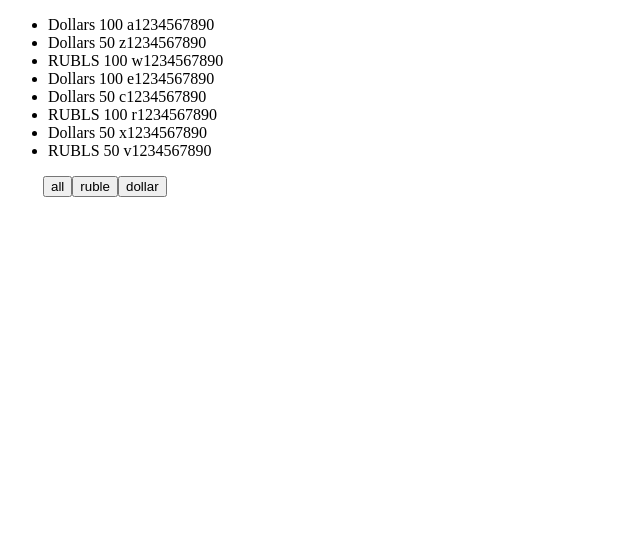
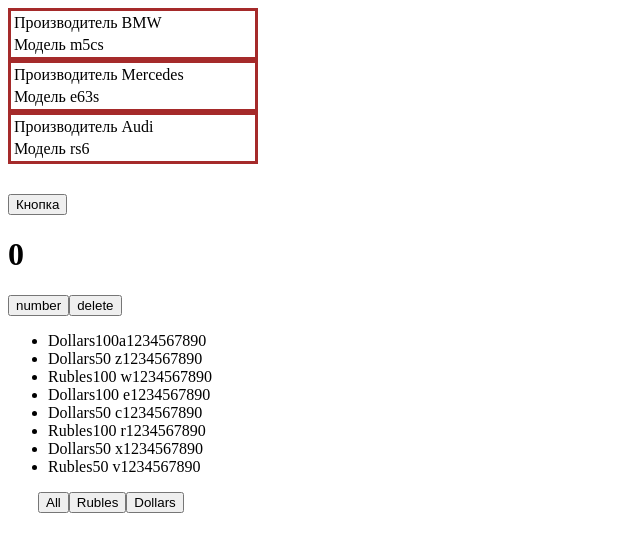
Before and after one commit to NatKhomich/microtask, a React (Create React App) app: page / in a window 1280 px wide. Shown: the top 552 px of the page, without its empty margins (0-640 px from the left). Built offline with nearby package versions, Linux system fonts and the light colour scheme.

Commit message:
microtask 1 week

```diff
--- a/src/App.tsx
+++ b/src/App.tsx
@@ -1,107 +1,30 @@
 import React, {useState} from 'react';
 import './App.css';
-/*import Button from "./button/Button";
-import UseState from "./useState/UseState";*/
+import Filter from './filter/Filter';
+import NewComponent from "./map/NewComponent";
+import UseState from './useState/UseState';
+import Button from './button/Button';
 
-/*import NewComponent from "./map/NewComponent";*/
 
-type FilterPropsType = 'all' | 'RUBLS' | 'Dollars'
 
 function App() {
-    //map---------------------------------------------------------
-    /*const students = [ //map
-        {id: 1, name: "James", age: 8},
-        {id: 3, name: "John", age: 28},
-        {id: 4, name: "Michael", age: 38},
-        {id: 5, name: "William", age: 48},
-        {id: 6, name: "David", age: 58},
-        {id: 7, name: "Richard", age: 68},
-        {id: 8, name: "Joseph", age: 78},
-        {id: 9, name: "Thomas", age: 88},
-        {id: 10, name: "Charles", age: 98},
-        {id: 11, name: "Christopher", age: 100},
-    ]*/
-    /*const topCars = [ //map
+
+    const topCars = [ //map
         {manufacturer:'BMW', model:'m5cs'},
         {manufacturer:'Mercedes', model:'e63s'},
         {manufacturer:'Audi', model:'rs6'}
     ]
 
-    return (
-        <div className="App">
-            <NewComponent topCars={topCars}/>
-        </div>
-    );*/
-    //------------------------------------------------------------
-
-    //button------------------------------------------------------
-    /*const Button1Foo = (subscriber:string, age:number) => {
-        console.log(subscriber,age)
-    }
-    const Button2Foo = (subscriber:string) => {
+    const Button1 = (subscriber: string) => {
         console.log(subscriber)
-    }
-    const Button3Foo = () => {
-        console.log('Im Stupid Button')
     }
 
     return (
-        <div className='App'>
-            <Button name={'MyYouTubeChanel - 1'} callBack={()=> Button1Foo('Im Vasya', 21)}/>
-            <Button name={'MyYouTubeChanel - 2'} callBack={()=>Button2Foo('Im Alex')}/>
-            <Button name={'Stupid Button'} callBack={Button3Foo}/>
-        </div>
-            );*/
-    //------------------------------------------------------------
-
-    //useState----------------------------------------------------
-    /*return(
-        <UseState />
-    )*/
-    //------------------------------------------------------------
-    const [money, setMoney] = useState([
-        { banknots: 'Dollars', value: 100, number: ' a1234567890' },
-        { banknots: 'Dollars', value: 50, number: ' z1234567890' },
-        { banknots: 'RUBLS', value: 100, number: ' w1234567890' },
-        { banknots: 'Dollars', value: 100, number: ' e1234567890' },
-        { banknots: 'Dollars', value: 50, number: ' c1234567890' },
-        { banknots: 'RUBLS', value: 100, number: ' r1234567890' },
-        { banknots: 'Dollars', value: 50, number: ' x1234567890' },
-        { banknots: 'RUBLS', value: 50, number: ' v1234567890' },
-    ])
-
-    const [filter, setFilter] = useState<FilterPropsType>('all')
-
-    let currentMoney = money
-
-    if (filter ==='Dollars') {
-        currentMoney = money.filter(filterMoney => filterMoney.banknots === 'Dollars')
-    } else if (filter ==='RUBLS') {
-        currentMoney = money.filter(filterMoney => filterMoney.banknots === 'RUBLS')
-    }
-
-    const onClickFilterHandler = (nameButton: FilterPropsType) => {
-        setFilter(nameButton)
-    }
-
-    return(
         <>
-        <ul>
-            {currentMoney.map((objFromMoneyArr,index) => {
-                return(
-                    <li key={index}>
-                        <span> {objFromMoneyArr.banknots} </span>
-                        <span> {objFromMoneyArr.value} </span>
-                        <span> {objFromMoneyArr.number} </span>
-                    </li>
-                )
-            })}
-        </ul>
-            <div style={{marginLeft: '35px'}}>
-        <button onClick={()=> onClickFilterHandler('all')}> all </button>
-        <button onClick={()=> onClickFilterHandler('RUBLS')}> ruble </button>
-        <button onClick={()=> onClickFilterHandler('Dollars')}> dollar </button>
-            </div>
+            <NewComponent topCars={topCars}/>
+            <Button name={'Кнопка'} callBack={()=>Button1('Im Natalia')} />
+            <UseState />
+            <Filter />
         </>
     )
 }
--- a/src/button/Button.tsx
+++ b/src/button/Button.tsx
@@ -10,7 +10,7 @@
         props.callBack() //кнопка обрабатывает нажатие
     }
     return (
-        <div>
+        <div style={{marginTop: '30px'}}>
             <button onClick={onClickHandler}> {props.name} </button>
         </div>
     );
--- /dev/null
+++ b/src/filter/Filter.tsx
@@ -0,0 +1,55 @@
+import React, {useState} from 'react';
+import button from '../button/Button';
+
+type FilterPropsType = 'All' | 'Rubles' | 'Dollars'
+
+const Filter = () => {
+    const [money, setMoney] = useState([
+        {banknotes: 'Dollars', value: 100, number: 'a1234567890'},
+        {banknotes: 'Dollars', value: 50, number: ' z1234567890'},
+        {banknotes: 'Rubles', value: 100, number: ' w1234567890'},
+        {banknotes: 'Dollars', value: 100, number: ' e1234567890'},
+        {banknotes: 'Dollars', value: 50, number: ' c1234567890'},
+        {banknotes: 'Rubles', value: 100, number: ' r1234567890'},
+        {banknotes: 'Dollars', value: 50, number: ' x1234567890'},
+        {banknotes: 'Rubles', value: 50, number: ' v1234567890'},
+    ])
+
+    const [filter, setFilter] = useState<FilterPropsType>( 'All')
+
+    let currentMoney = money
+
+    if (filter==='Rubles') {
+        currentMoney = money.filter((filterMoney) => filterMoney.banknotes === 'Rubles')
+    } else if (filter==='Dollars') {
+        currentMoney = money.filter((filterMoney) => filterMoney.banknotes === 'Dollars')
+    }
+
+    const onClickFilterHandler = (nameButton: FilterPropsType) => {
+        setFilter(nameButton)
+    }
+
+
+    return (
+        <div>
+            <ul>
+                {currentMoney.map((objFromMoneyArr, index) => {
+                    return (
+                        <li key={index}>
+                            <span>{objFromMoneyArr.banknotes}</span>
+                            <span>{objFromMoneyArr.value}</span>
+                            <span>{objFromMoneyArr.number}</span>
+                        </li>
+                    )
+                })}
+            </ul>
+            <div style={{marginLeft: '30px'}}>
+                <button onClick={()=>onClickFilterHandler('All')}> All</button>
+                <button onClick={()=>onClickFilterHandler('Rubles')}> Rubles</button>
+                <button onClick={()=>onClickFilterHandler('Dollars')}> Dollars</button>
+            </div>
+        </div>
+    );
+};
+
+export default Filter;
--- a/src/map/NewComponent.tsx
+++ b/src/map/NewComponent.tsx
@@ -4,12 +4,10 @@
 /*type NewComponentPropsType = {
     students: StudentPropsType[]
 }
-
 type StudentPropsType = {
     id: number
     name: string
     age: number
-}*/ //map
 /*
 const NewComponent = (props: NewComponentPropsType) => {
     return (
@@ -28,38 +26,53 @@
     );
 };*/
 
-/*type TopCarsPropsType = {
+type TopCarsPropsType = {
     topCars: Array<AutoPropsType>
 }
 
 type AutoPropsType = {
     manufacturer: string
     model: string
-}*/ //map
+}
 
-/*const NewComponent = (props: TopCarsPropsType) => { //map
+const NewComponent = (props: TopCarsPropsType) => {
+    /*const students = [ //map
+        {id: 1, name: "James", age: 8},
+        {id: 3, name: "John", age: 28},
+        {id: 4, name: "Michael", age: 38},
+        {id: 5, name: "William", age: 48},
+        {id: 6, name: "David", age: 58},
+        {id: 7, name: "Richard", age: 68},
+        {id: 8, name: "Joseph", age: 78},
+        {id: 9, name: "Thomas", age: 88},
+        {id: 10, name: "Charles", age: 98},
+        {id: 11, name: "Christopher", age: 100},
+    ]*/
+
     return (
         <div>
             {props.topCars.map((carElements, index) => {
                 return (
-                    <table className={s.table}>
-                        <th>
+                    <table key={index} className={s.table}>
+                        <thead>
+                            <tr>
                                 <td key={index}>
                                     Производитель {carElements.manufacturer}
                                 </td>
-                        </th>
+                            </tr>
                             <tr>
                                 <td key={index}>
                                     Модель {carElements.model}
                                 </td>
                             </tr>
+                        </thead>
                     </table>
                 )
             })}
         </div>
     );
-};*/
-/*
+};
 
 
-export default NewComponent;*/
+
+export default NewComponent;
```
Lines whose indentation alone changed are shown as unchanged.
